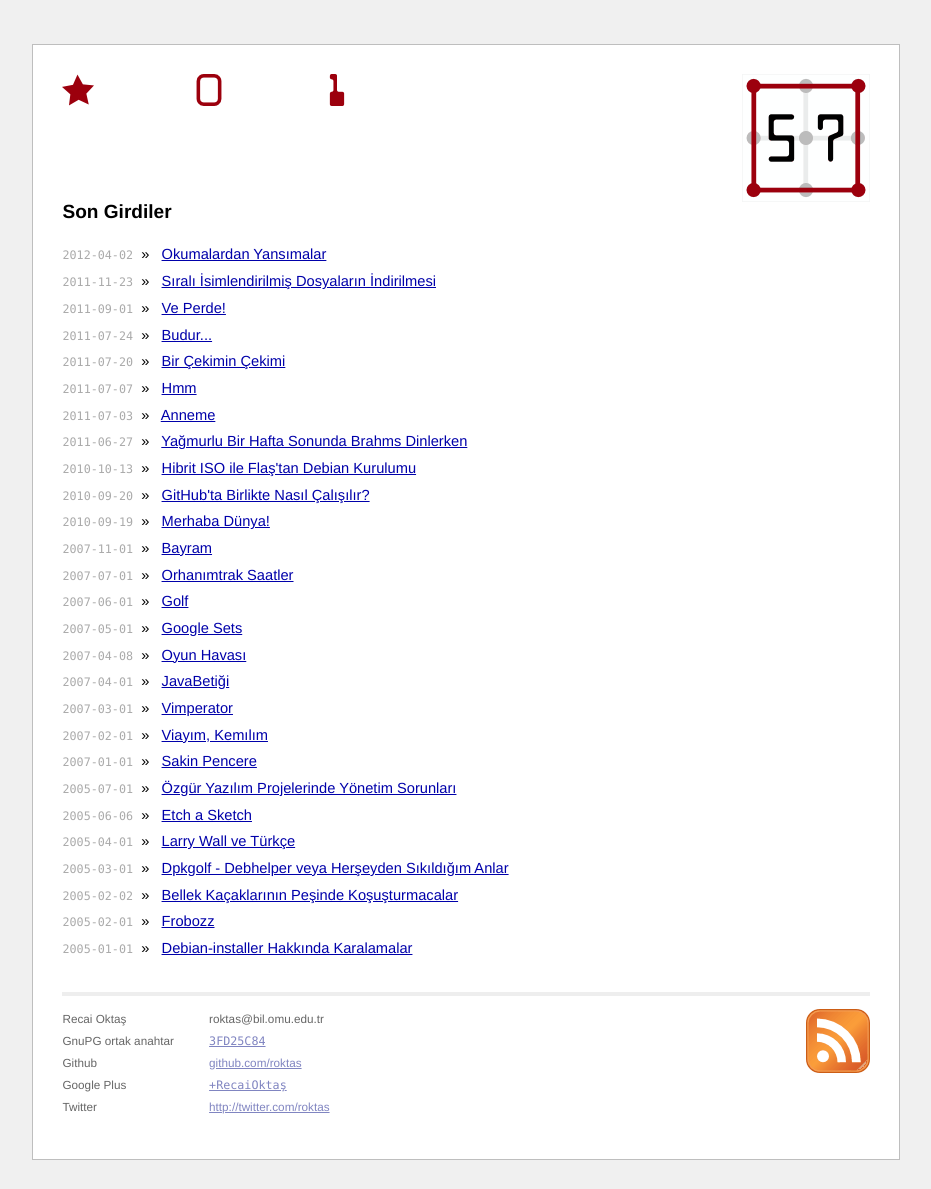
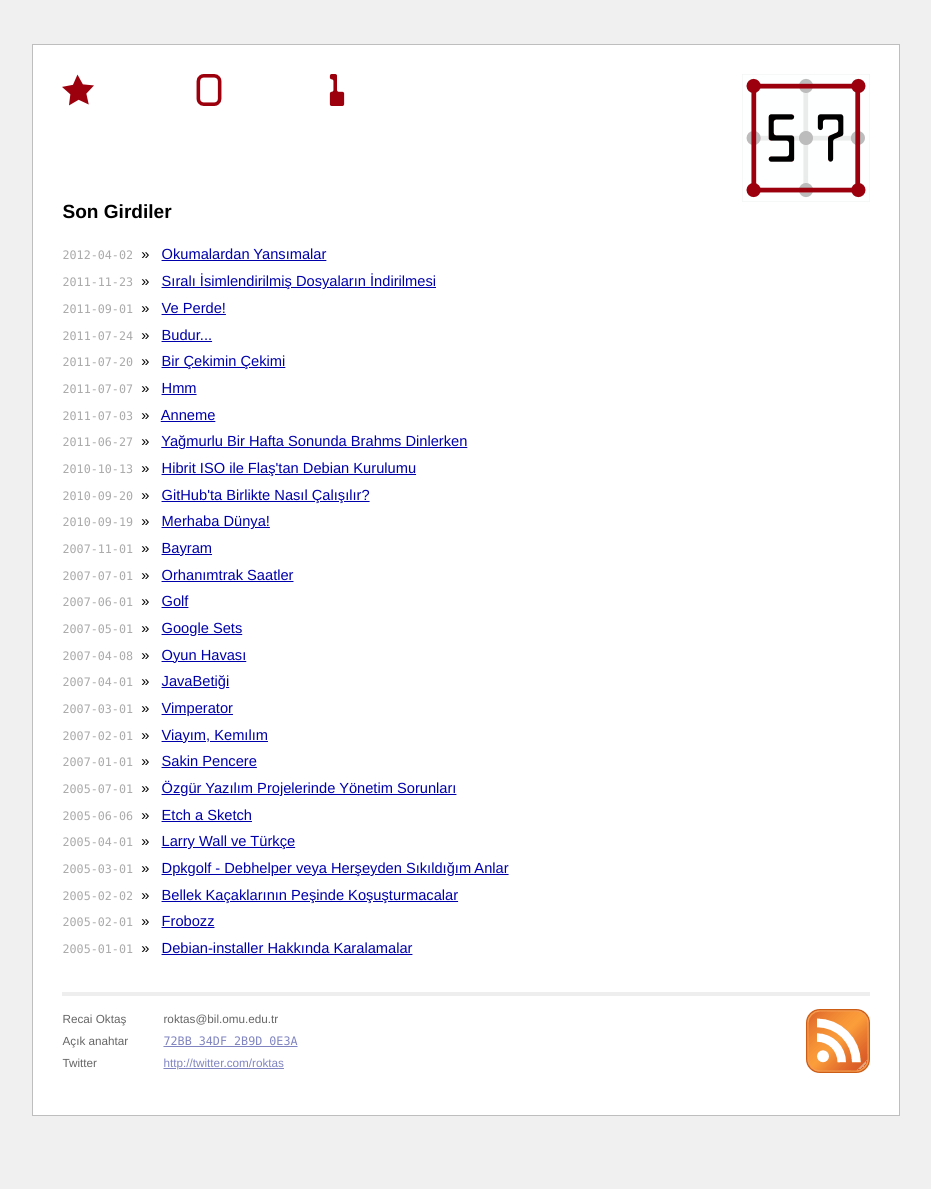
Before and after one commit to roktas/roktas.github.io, a Jekyll site: the page built from index.html, in a window 1280 px wide. Shown: the whole page, without its empty margins (174-1105 px from the left). Built offline with Jekyll 4.4.1, drawn with Linux system fonts in a browser that asks for light colours; Markdown is read by kramdown in place of the engine named in the settings; after the commit the page ends 1145 px from its top, so only the background shows below that.

Commit message:
yeni footer

```diff
--- a/_config.yml
+++ b/_config.yml
@@ -24,7 +24,8 @@ flickr: ~
 google: ~
 googleanalyticsid: UA-30559967-1
 googleplus: +RecaiOktaş
-gpg: 3FD25C84
+gpg: 72BB 34DF 2B9D 0E3A
+keybase: https://keybase.io/roktas
 domain: roktas.me
 logo: /assets/57/57-normal-128x128.png
 organization: 19
--- a/_includes/html/contact
+++ b/_includes/html/contact
@@ -2,18 +2,14 @@
 <div class="contact">
   <p>
     {{ site.author }}<br />
-    {% if site.gpg %}GnuPG ortak anahtar<br />
-    {% endif %}Github<br />
-    {% if site.googleplus %}Google Plus<br />
+    {% if site.gpg %}Açık anahtar<br />
     {% endif %}{% if site.twitter %}Twitter
     {% endif %}</p>
 </div>
 <div class="contact">
   <p>
     {{ site.email }}<br />
-    {% if site.gpg %}<a href="{{ site.url }}/{{ site.account }}.asc"><code>{{ site.gpg }}</code></a><br />
-    {% endif %}<a href="https://github.com/{{ site.account }}/">github.com/{{ site.account }}</a><br />
-    {% if site.googleplus %}<a href="https://plus.google.com/{{ site.googleplus }}?rel=author"><code>{{ site.googleplus }}</code></a><br />
+    {% if site.gpg %}<a href="{{ site.keybase }}"><code>{{ site.gpg }}</code></a><br />
     {% endif %}{% if site.twitter %}<a href="{{ site.twitter }}/">{{ site.twitter }}</a>
     {% endif %}</p>
 </div>
```
Also changed, not shown: _includes/html/contact.liquid (+2 -10 lines).
